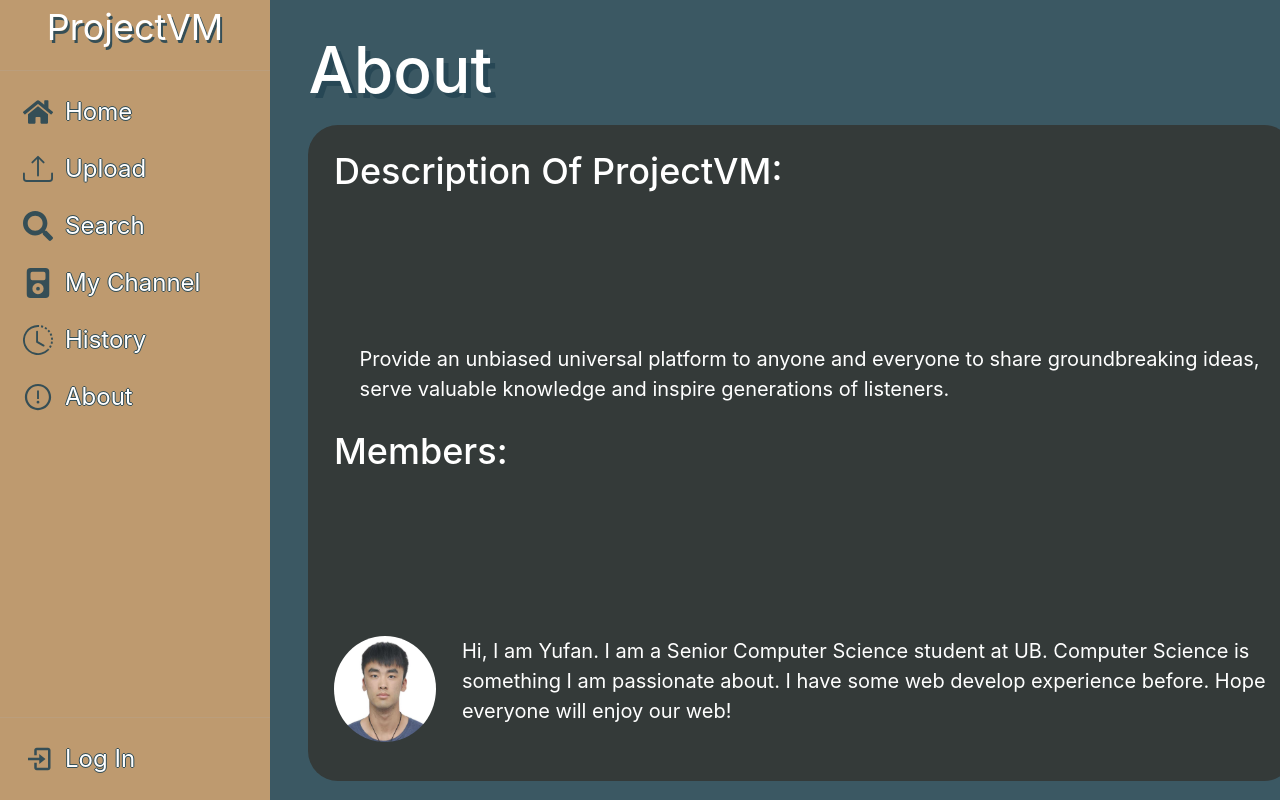
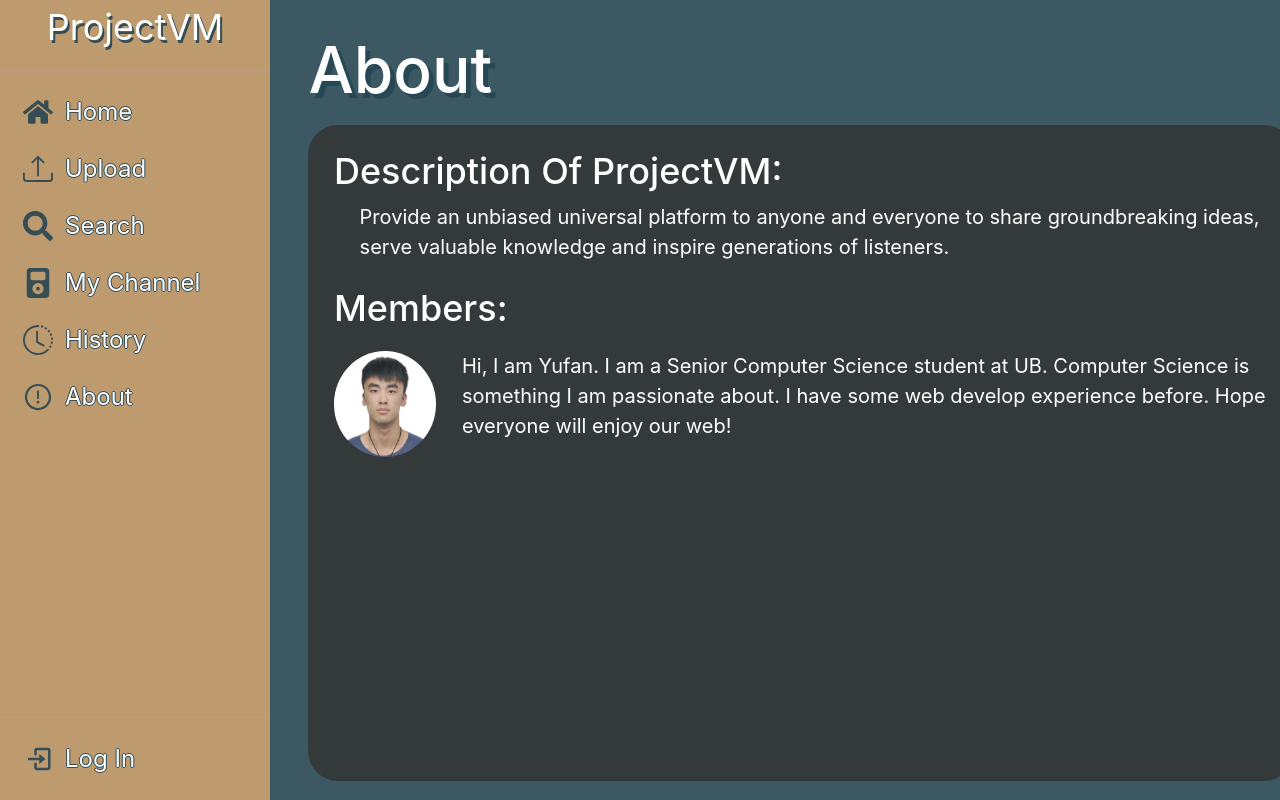
Before and after one commit to ProjectVM/ProjectVM, a React (Create React App) app in the folder frontend/: page /about in a window 1280 px wide. Built offline with nearby package versions, Linux system fonts and the light colour scheme; the HTML template or start-up script is replaced by a standard one.

Commit message:
Modified aboutme files #54

```diff
--- a/frontend/src/components/Aboutme/Aboutme.css
+++ b/frontend/src/components/Aboutme/Aboutme.css
@@ -19,7 +19,7 @@
     text-shadow: 5px 5px rgba(38, 70, 83, 0.9);
 }
 
-.contentWrapper{
+.contentWrapper_about{
     position: relative;
     overflow-y: scroll;
     background-color: rgba(52, 58, 57, 1);
@@ -32,7 +32,7 @@
     flex-direction: column;
 }
 
-.description{
+.description_VM{
     font-size: 36px;
     color: white;
 }
--- a/frontend/src/components/Aboutme/Aboutme.jsx
+++ b/frontend/src/components/Aboutme/Aboutme.jsx
@@ -9,10 +9,10 @@ function Aboutme(){
             <Sidebar/>
             <div className="aboutme">
                 <h1 className="title">About</h1>
-                <div className="contentWrapper">
-                    <h1 className="description">Description Of ProjectVM:</h1>
+                <div className="contentWrapper_about">
+                    <h1 className="description_VM">Description Of ProjectVM:</h1>
                     <p1 className="text">Provide an unbiased universal platform to anyone and everyone to share groundbreaking ideas, serve valuable knowledge and inspire generations of listeners.</p1>
-                    <h1 className="description">Members:</h1>
+                    <h1 className="description_VM">Members:</h1>
                     {/* yufan */}
                     <div className="introduction">
                         <img src={yufanPic} className="leftPic"></img>
```
